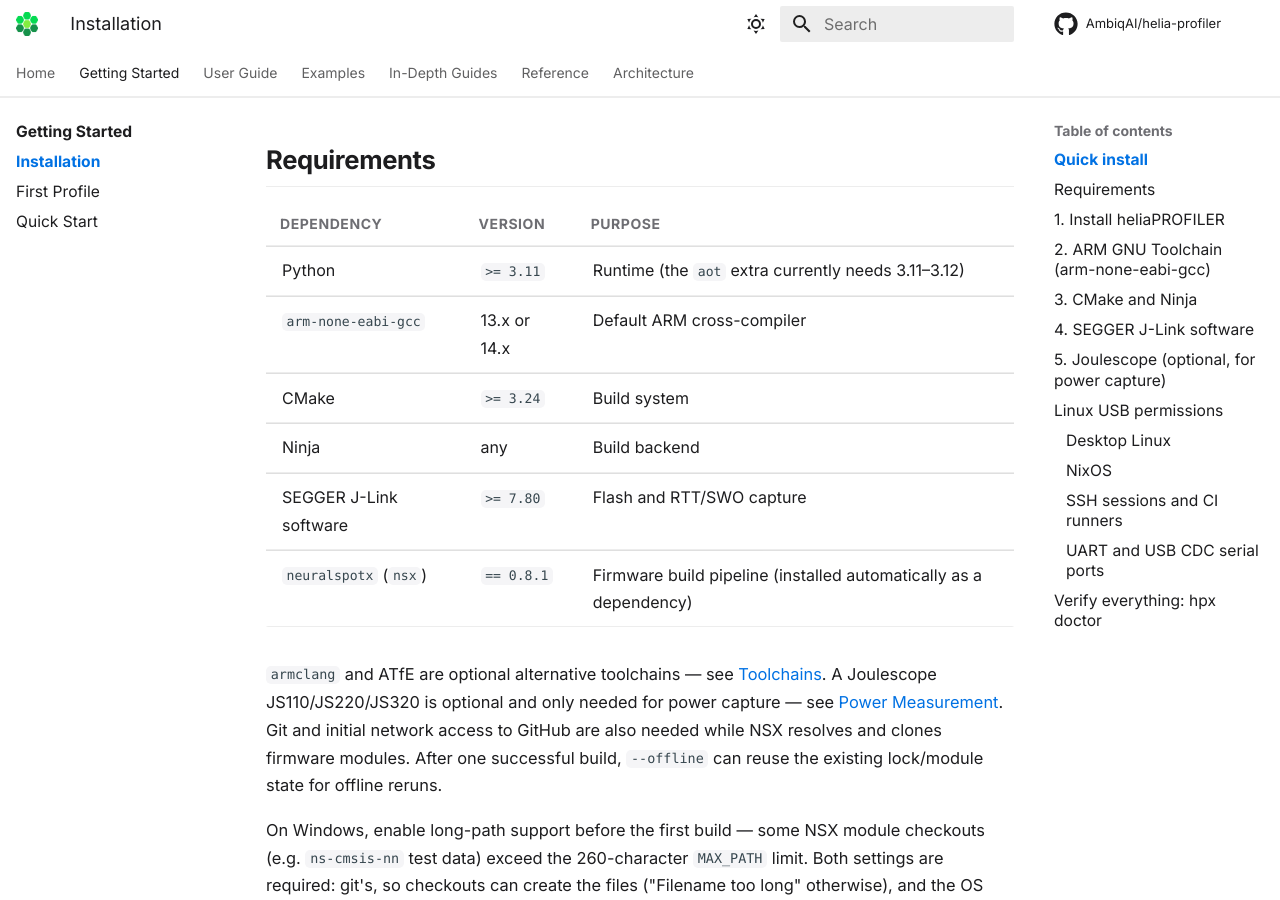
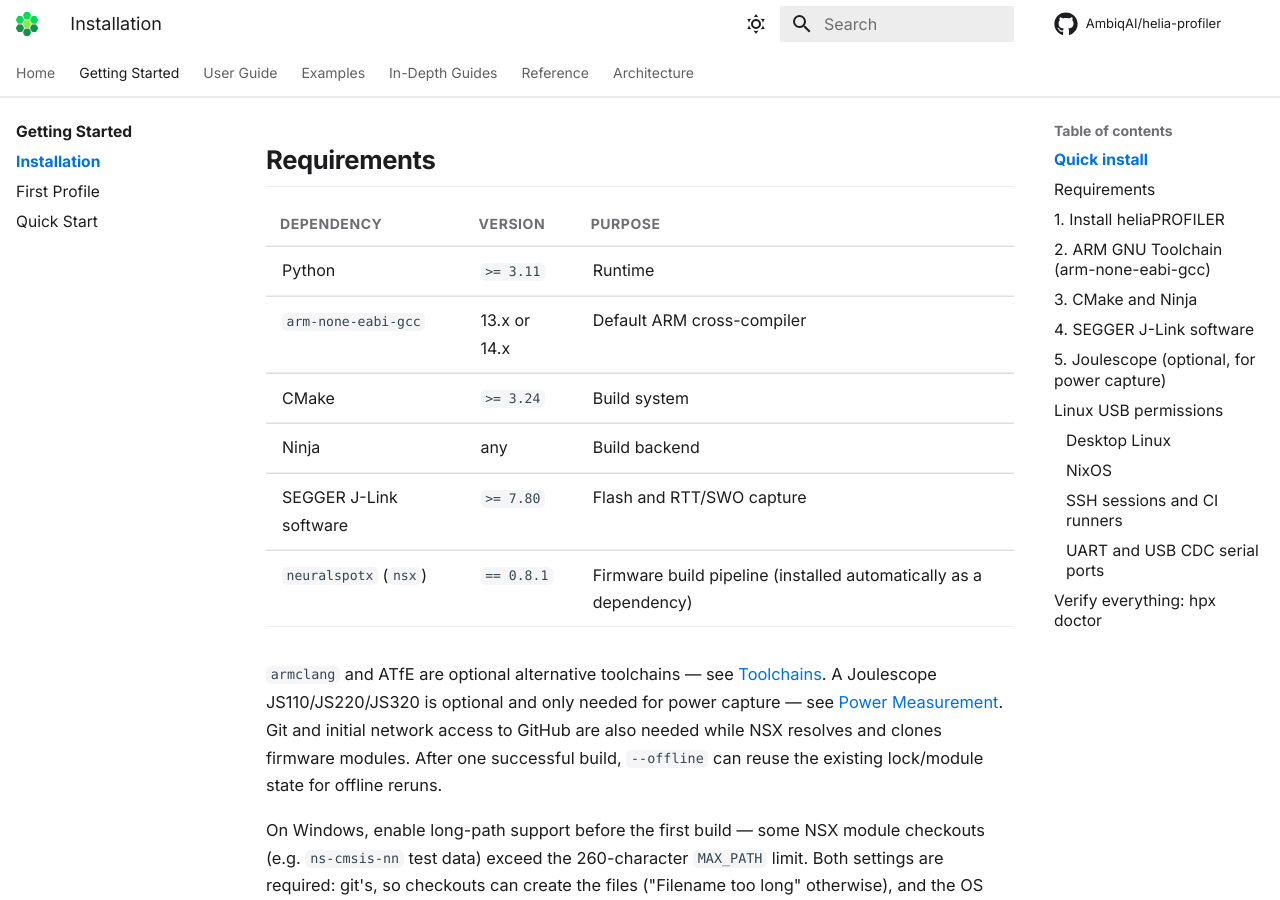
Before and after one commit to AmbiqAI/helia-profiler, an MkDocs documentation site: the page built from docs/getting-started/install.md, in a window 1280 px wide and 900 px high, scrolled down 1524 px. Built offline with MkDocs 1.6.1 and Material for MkDocs 9.7.7, drawn with Linux system fonts in a browser that asks for light colours; some web fonts are replaced; comment, search, counter and statistics services are not loaded.

Commit message:
docs(install): drop the stale Python cap for the aot extra
Refs #380

```diff
--- a/docs/getting-started/install.md
+++ b/docs/getting-started/install.md
@@ -81,7 +81,7 @@
 
 | Dependency | Version | Purpose |
 |---|---|---|
-| Python | `>= 3.11` | Runtime (the `aot` extra currently needs 3.11–3.12) |
+| Python | `>= 3.11` | Runtime |
 | `arm-none-eabi-gcc` | 13.x or 14.x | Default ARM cross-compiler |
 | CMake | `>= 3.24` | Build system |
 | Ninja | any | Build backend |
```
